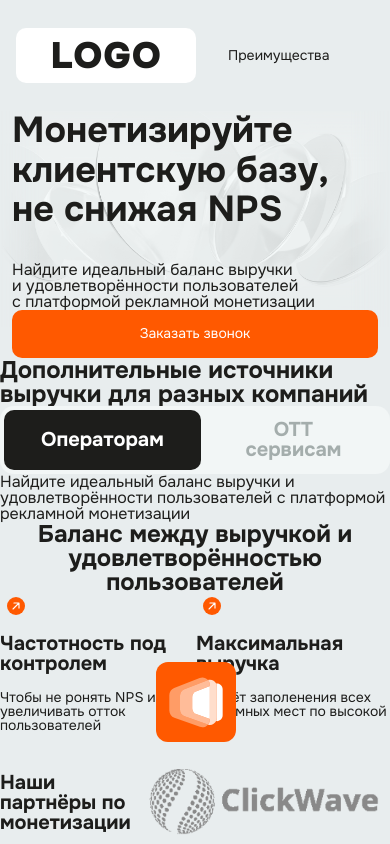
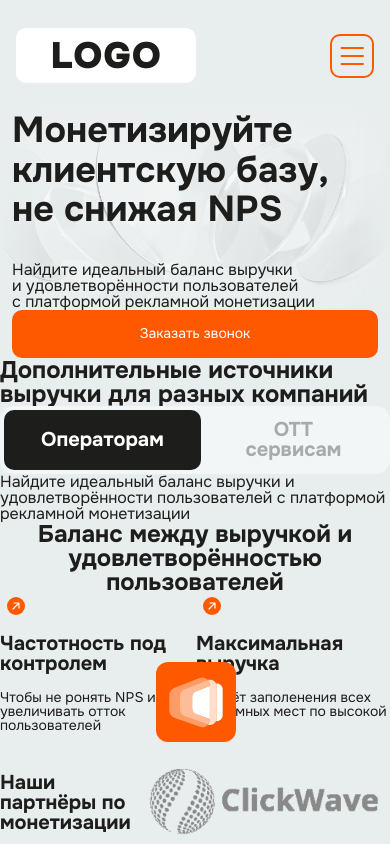
Before and after one commit to anivire/getshoptv-test, a Next.js app: page / in a window 390 px wide. Shown: the top 844 px of the page. Built offline with nearby package versions, Linux system fonts and the light colour scheme.

Commit message:
chore: add react-responsive package

```diff
--- a/package.json
+++ b/package.json
@@ -11,7 +11,8 @@
     "classnames": "^2.5.1",
     "next": "14.2.13",
     "react": "^18",
-    "react-dom": "^18"
+    "react-dom": "^18",
+    "react-responsive": "^10.0.0"
   },
   "devDependencies": {
     "@types/node": "^20",
--- a/src/components/shared/Header.tsx
+++ b/src/components/shared/Header.tsx
@@ -12,7 +12,7 @@ export default function Header() {
     <header className="mx-auto flex max-w-[1220px] flex-row items-center justify-between px-[16px] py-7 md:px-[40px] lg:px-0">
       {!query.withLogo ? <Logo /> : <LogoIcon size={55} />}
 
-      <div className="inline-flex items-center md:hidden lg:block">
+      <div className="hidden items-center lg:inline-flex">
         <Link
           href="/"
           className="px-8 py-[10px] text-button-base text-black hover:text-accent active:text-accent active:underline"
```
Also changed, not shown: 1 other file (tests, documents, lock files or other folders).
